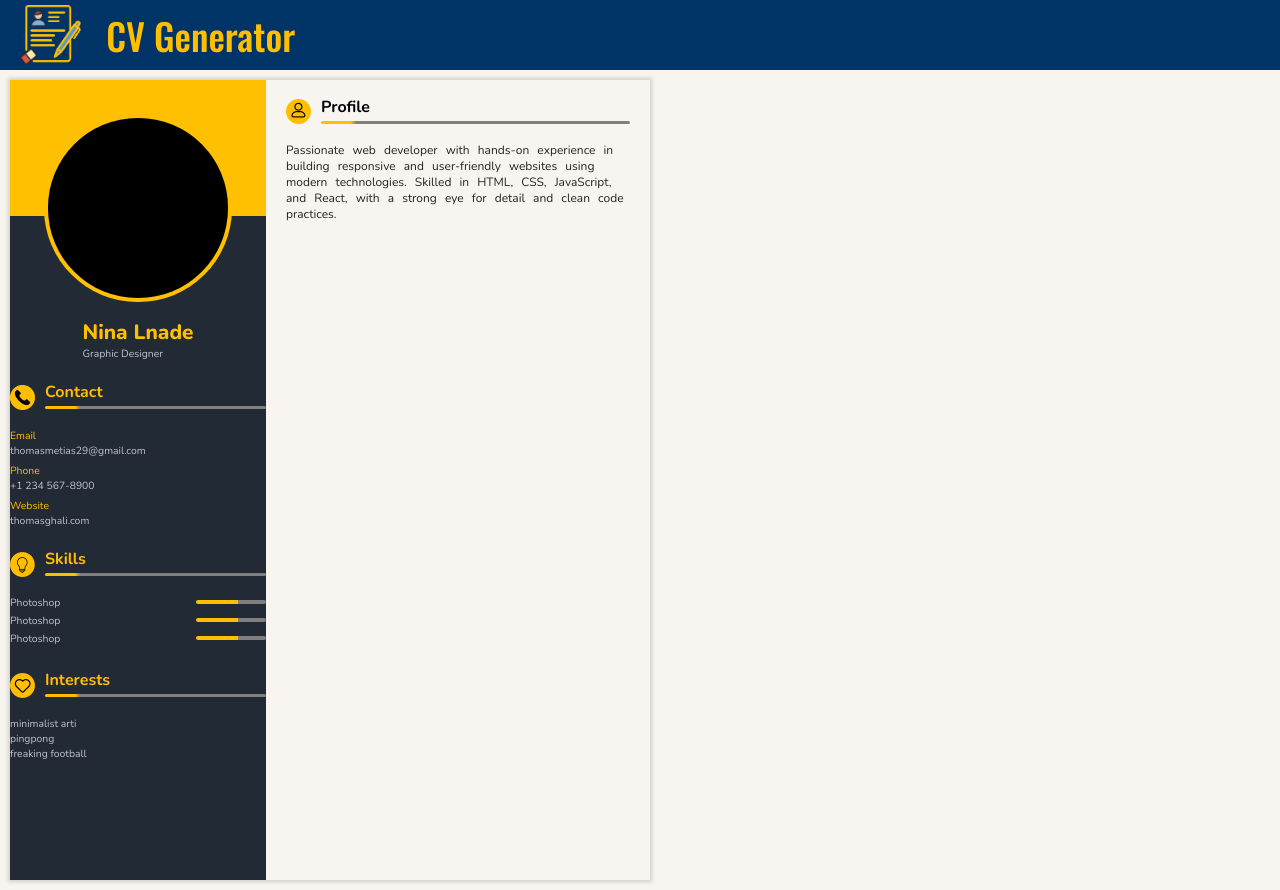
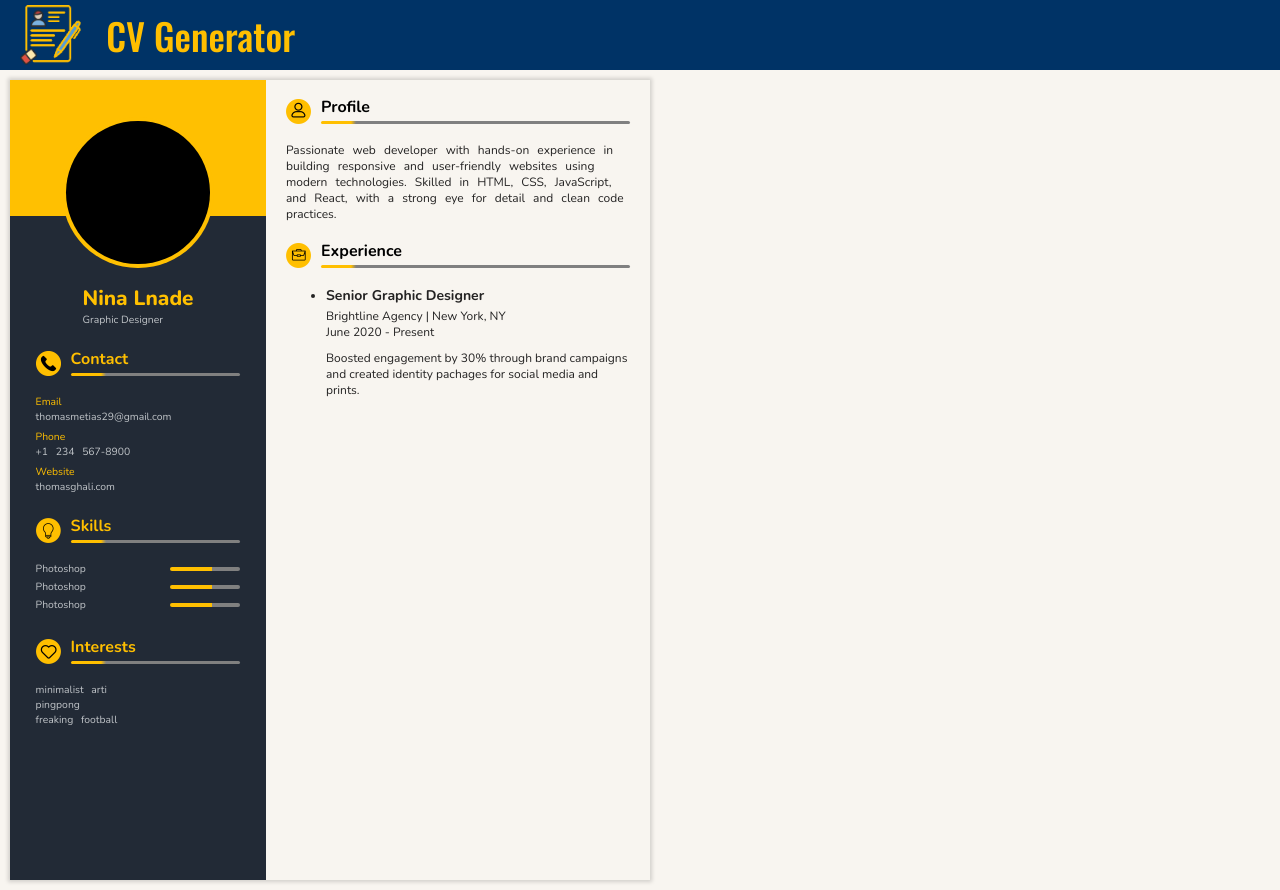
Before and after one commit to ThomasGhali/cv-generator, a React (Vite) app: page / in a window 1280 px wide. Built offline with nearby package versions, Linux system fonts and the light colour scheme.

Commit message:
feat(ExpSec): add ExperienceSection for reusability

```diff
--- a/src/components/Cv/GeneralInfo/Profile.css
+++ b/src/components/Cv/GeneralInfo/Profile.css
@@ -9,6 +9,7 @@
   display: flex;
   flex-direction: column;
   align-items: center;
+  padding: 0px 4%;
 }
 
 .profile {
@@ -25,7 +26,7 @@
   width: 70%;
   aspect-ratio: 1 / 1;
   border-radius: 50%;
-  margin-top: 15%;
+  margin-top: 20%;
   /* object-fit: cover; */
   background: black;
   box-shadow: 0px 0px 0px 4px #ffc001;
--- /dev/null
+++ b/src/components/Cv/TechnicalInfo/Experience.css
@@ -0,0 +1,15 @@
+/* ========================
+  EXPERIENCE ITEMS STYLES
+ ======================= */
+
+.exp-wrapper {
+  display: flex;
+  flex-direction: column;
+  list-style-position: inside;
+  list-style-type: disc;
+  row-gap: 10px;
+}
+
+.exp__title {
+  margin-bottom: 3px;
+}
--- /dev/null
+++ b/src/components/Cv/TechnicalInfo/Experience.jsx
@@ -0,0 +1,12 @@
+import './Experience.css'
+import ExperienceSection from './ExperienceSection'
+
+export default function Experience() {
+  return (
+    <>
+      <ul>
+        <ExperienceSection />
+      </ul>
+    </>
+  )
+}
--- a/src/components/Cv/TechnicalInfo/ExperienceSection.jsx
+++ b/src/components/Cv/TechnicalInfo/ExperienceSection.jsx
@@ -1,6 +1,26 @@
-export default function ExperienceSection() {
+export default function ExperienceSetion() {
   return (
     <>
+      <li className="exp-item">
+        <div className="exp-wrapper">
+          <div className="exp">
+            <h1 className="exp__title">
+              Senior Graphic Designer
+            </h1>
+            <div className="exp__place">
+              <span className="exp__company">Brightline Agency | </span>
+              <span className="exp__location">New York, NY</span>
+            </div>
+            <div className="exp__date">
+              <span className="exp__date-from">June 2020 - </span>
+              <span className="exp__date-to">Present</span>
+            </div>
+          </div>
+          <div className="exp-text">
+            Boosted engagement by 30% through brand campaigns and created identity pachages for social media and prints.
+          </div>
+        </div>
+      </li>
     </>
   )
 }
--- a/src/components/Cv/TechnicalInfo/TechnicalInfo.css
+++ b/src/components/Cv/TechnicalInfo/TechnicalInfo.css
@@ -6,9 +6,13 @@
   padding: 15px 20px;
   color: rgb(36, 35, 35);
   font-size: 0.75rem;
-  word-spacing: 5px;
+}
+
+.technical-info > section {
+  margin-bottom: 17px;
 }
 
 .profile-section {
   width: 100%;
+  word-spacing: 5px;
 }
--- a/src/components/Cv/TechnicalInfo/TechnicalInfo.jsx
+++ b/src/components/Cv/TechnicalInfo/TechnicalInfo.jsx
@@ -1,5 +1,6 @@
 import "./TechnicalInfo.css"
 import SectionsHeader from "../SectionsHeader"
+import Experience from "./Experience"
 
 export default function TechnicalInfo() {
   return (
@@ -9,6 +10,10 @@ export default function TechnicalInfo() {
         <p>Passionate web developer with hands-on experience in building responsive and user-friendly websites using modern technologies. Skilled in HTML, CSS, JavaScript, and React, with a strong eye for detail and clean code practices.</p>
       </section>
 
+      <section className="experience-section">
+        <SectionsHeader text="Experience" iconName="experience" />
+        <Experience />
+      </section>
     </div>
   )
 }
```
